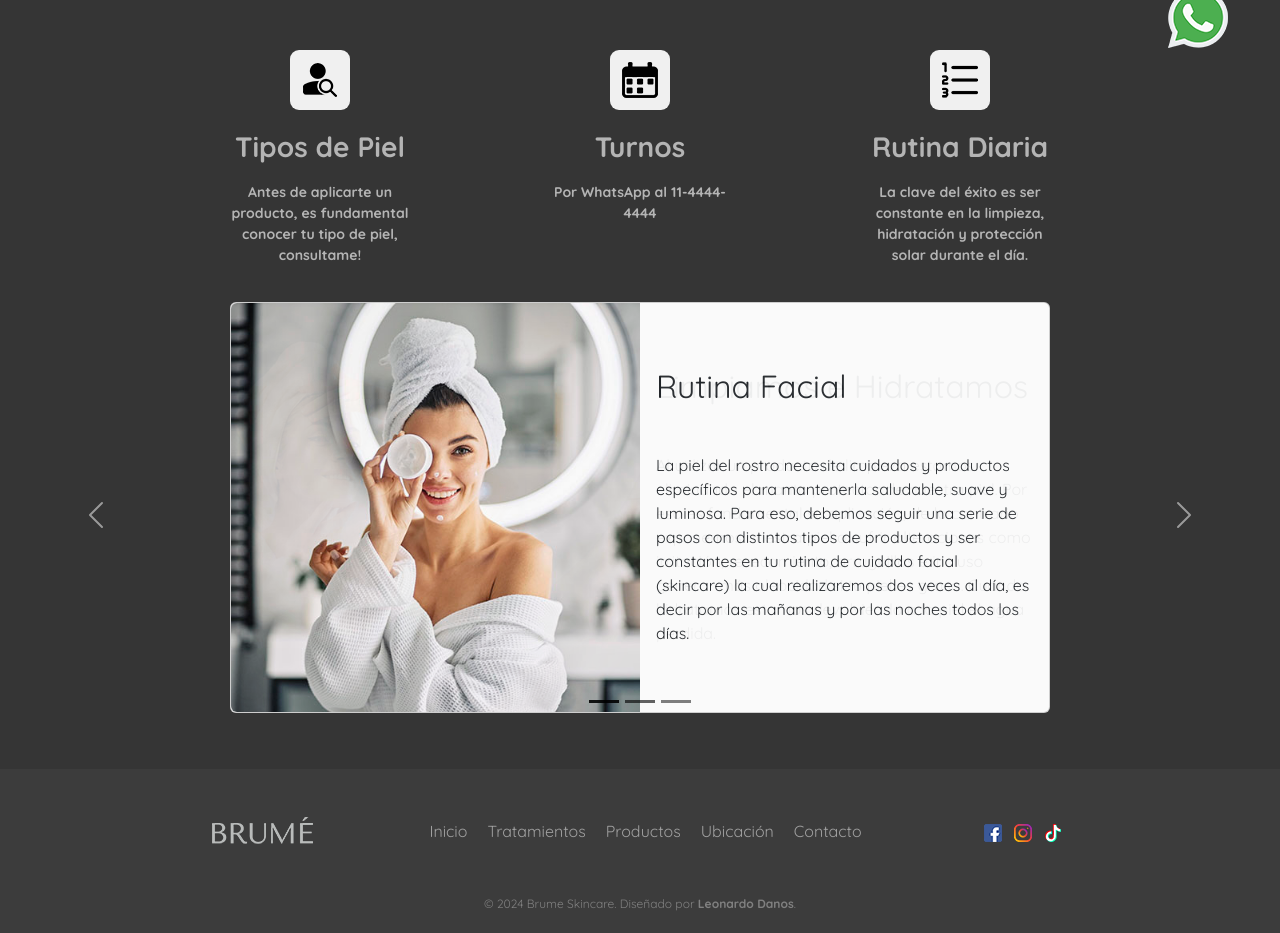
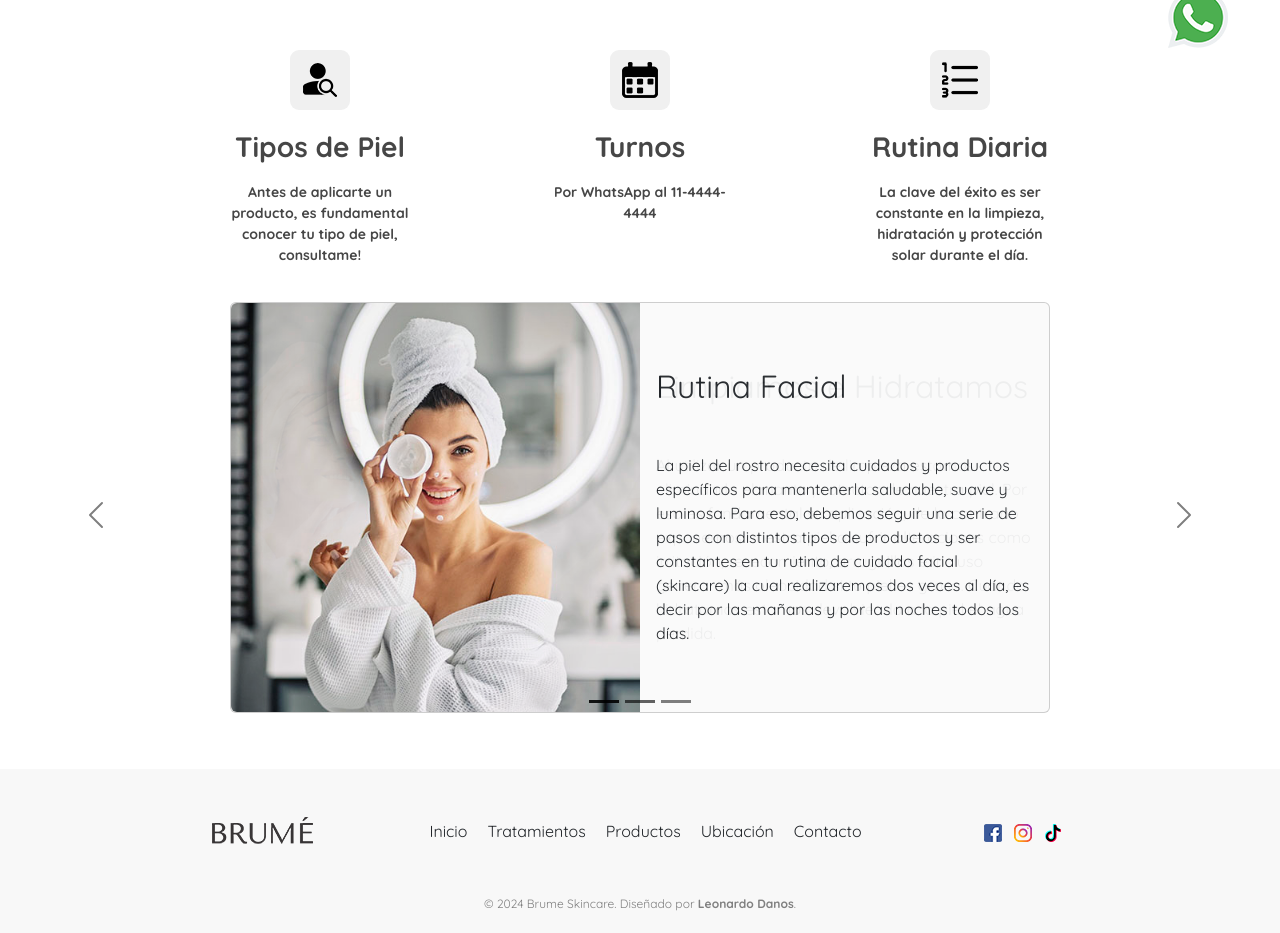
Before and after one commit to LeoDanos/Brume, a website: page index.html in a window 1280 px wide. Shown: the part 700-1633 px from the top of the page. Drawn offline with nearby package versions, Linux system fonts and the light colour scheme.

Commit message:
Light Theme Restore

```diff
--- a/css/style.css
+++ b/css/style.css
@@ -52,36 +52,12 @@ html {
 }
 
 /* THEME */
-.logoF img {
-  filter: invert(0.9);
-}
-
-.socialF img.tiktok {
-  filter: invert(1);
-}
-
-.card-containerI h3, .card-containerI p, .txt, .gmaps iframe, form {
-  color: rgb(180, 180, 180) !important;
-}
-
-.nav-linkF {
-  color: rgb(160, 160, 160);
-}
-
-.fabricantes img {
-  filter: contrast(20%) saturate(1000%);
-}
-
-.carousel-dark .carousel-control-next-icon, .carousel-dark .carousel-control-prev-icon {
-  filter: invert(0) grayscale(100);
-}
-
 main {
-  background-color: rgb(53, 53, 53);
+  background-color: #fff;
 }
 
 body {
-  background-color: rgb(60, 60, 60);
+  background-color: rgb(248, 248, 248);
 }
 
 /* NAVBAR */
```
Also changed, not shown: 1 other file.
